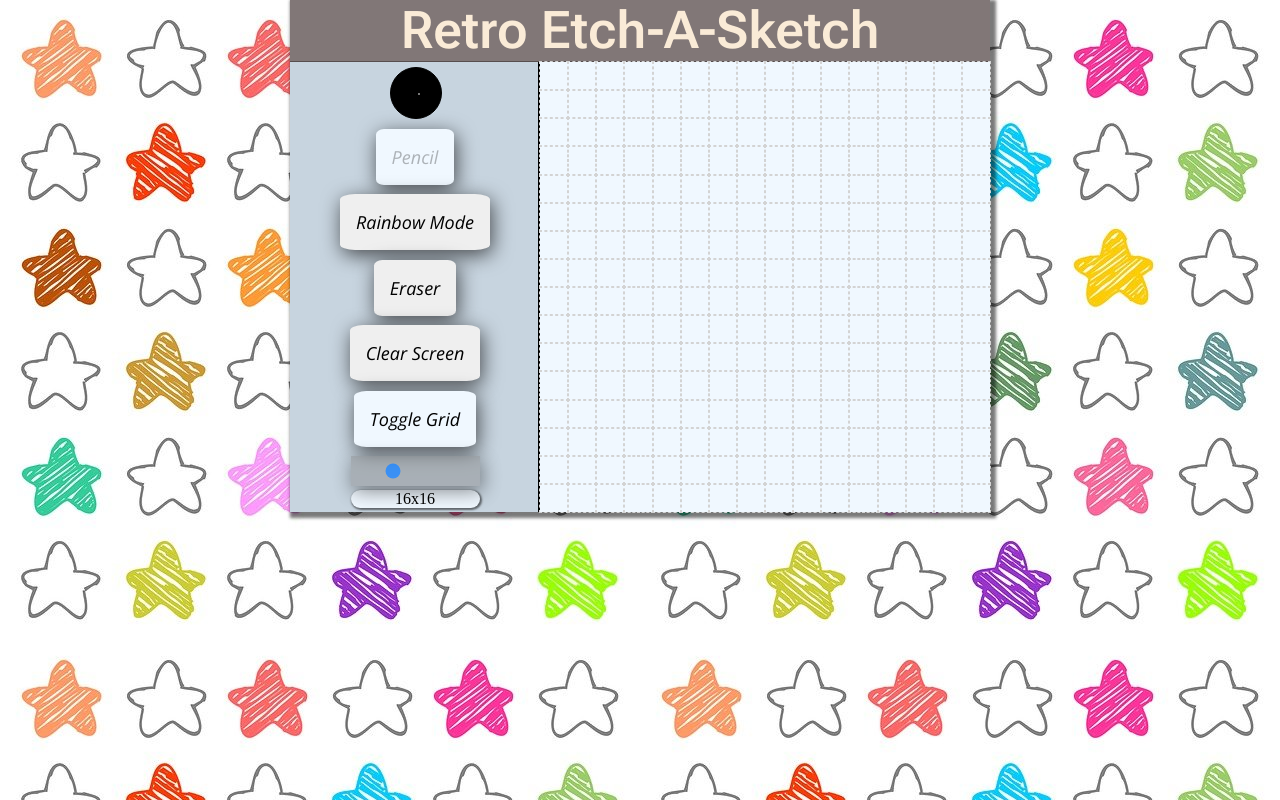
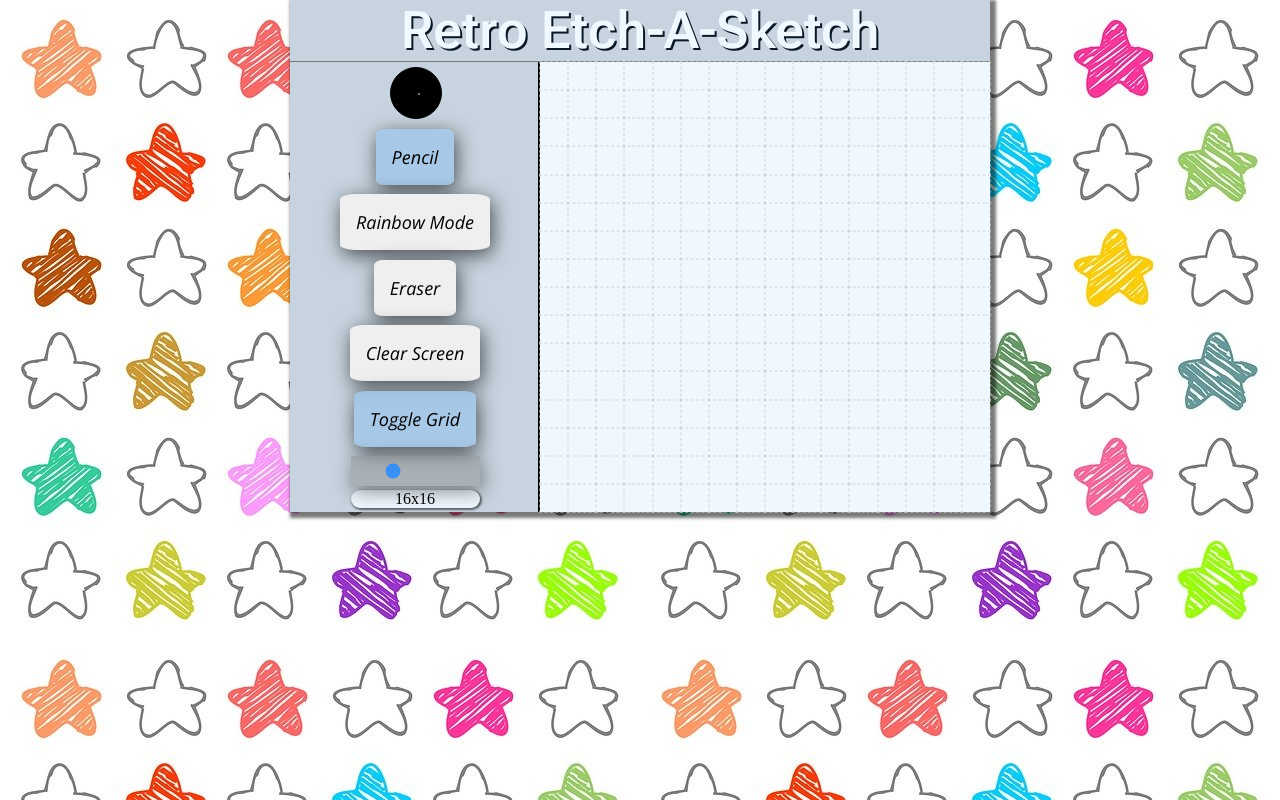
Before and after one commit to betrion/etchAsketch, a plain HTML site: page index.html in a window 1280 px wide. Drawn offline with nearby package versions, Linux system fonts and the light colour scheme.

Commit message:
sane colors :D

```diff
--- a/index.html
+++ b/index.html
@@ -15,7 +15,7 @@
         <div>
           <input type="color" name="color" id="color" placeholder="color" />
         </div>
-        <div><button data-pencil class="toggled" disabled>Pencil</button></div>
+        <div><button data-pencil class="toggled">Pencil</button></div>
         <div><button data-rainbow>Rainbow Mode</button></div>
         <div><button data-eraser>Eraser</button></div>
         <div><button data-clear>Clear Screen</button></div>
--- a/script.js
+++ b/script.js
@@ -6,6 +6,18 @@ let gridSizeText = document.querySelector("[data-sizeText]");
 let gridBox = document.querySelector(".area-sketch");
 let gridSizeSlider = document.querySelector("#gridSize");
 let tools = document.querySelector(".area-tools");
+let pencil = document
+  .querySelector("[data-pencil]")
+  .addEventListener("click", (e) => {
+    switchTools(e);
+  });
+let rainbow = document
+  .querySelector("[data-rainbow]")
+  .addEventListener("click", (e) => {
+    switchTools(e);
+  });
+let eraser = document.querySelector("[data-eraser]");
+
 let currentColor = initialColor;
 
 document.addEventListener("contextmenu", (e) => e.preventDefault());
@@ -73,3 +85,9 @@ function rGb() {
     blue = Math.floor(Math.random() * 256);
   return `${red},${green},${blue},1`;
 }
+
+function switchTools(e) {
+  if (e.target) {
+    console.log("button clicked");
+  }
+}
--- a/style.css
+++ b/style.css
@@ -11,10 +11,11 @@ body {
   box-shadow: 3px 3px 3px 3px rgba(0, 0, 0, 0.521);
 }
 .toggled {
-  background: aliceblue;
+  background: rgba(159, 198, 233, 0.801);
 }
 h1 {
   font-size: 52px;
+  text-shadow: 2px 2px rgb(8, 24, 37);
   text-align: center;
 }
 [data-sizeText] {
@@ -27,8 +28,8 @@ h1 {
 .area-title {
   font-family: "Roboto Flex", sans-serif;
 
-  background-color: rgb(129, 119, 119);
-  color: antiquewhite;
+  background-color: rgb(199, 212, 223);
+  color: aliceblue;
   border-bottom: 1px solid rgba(53, 46, 46, 0.548);
 }
 .container {
@@ -72,6 +73,7 @@ button:hover {
 #color:hover {
   zoom: 105%;
 }
+
 #gridSize {
   -webkit-appearance: none;
   box-shadow: 2px 5px 20px rgba(3, 2, 2, 0.658);
@@ -101,7 +103,7 @@ button:hover {
 }
 
 .grid-outline div {
-  outline: 1px dashed lightgrey;
+  outline: 1px dashed rgba(211, 211, 211, 0.5);
 }
 
 .area-sketch div {
```
